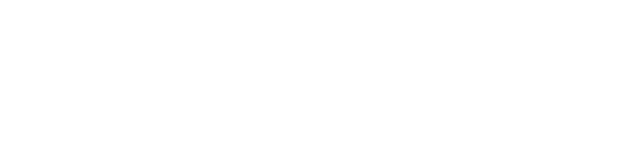
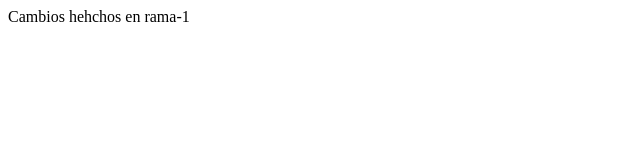
Before and after one commit to mercuryeater/Practicas, a plain HTML site: page Git/Test1/index.html in a window 1280 px wide. Shown: the whole page, without its empty margins (0-640 px from the left). Drawn offline with Linux system fonts and the light colour scheme.

Commit message:
cambios en la rama-1

```diff
--- a/Git/Test1/index.html
+++ b/Git/Test1/index.html
@@ -10,3 +10,5 @@
 
 </body>
 </html>
+
+Cambios hehchos en rama-1
```
Also changed, not shown: 1 other file.
